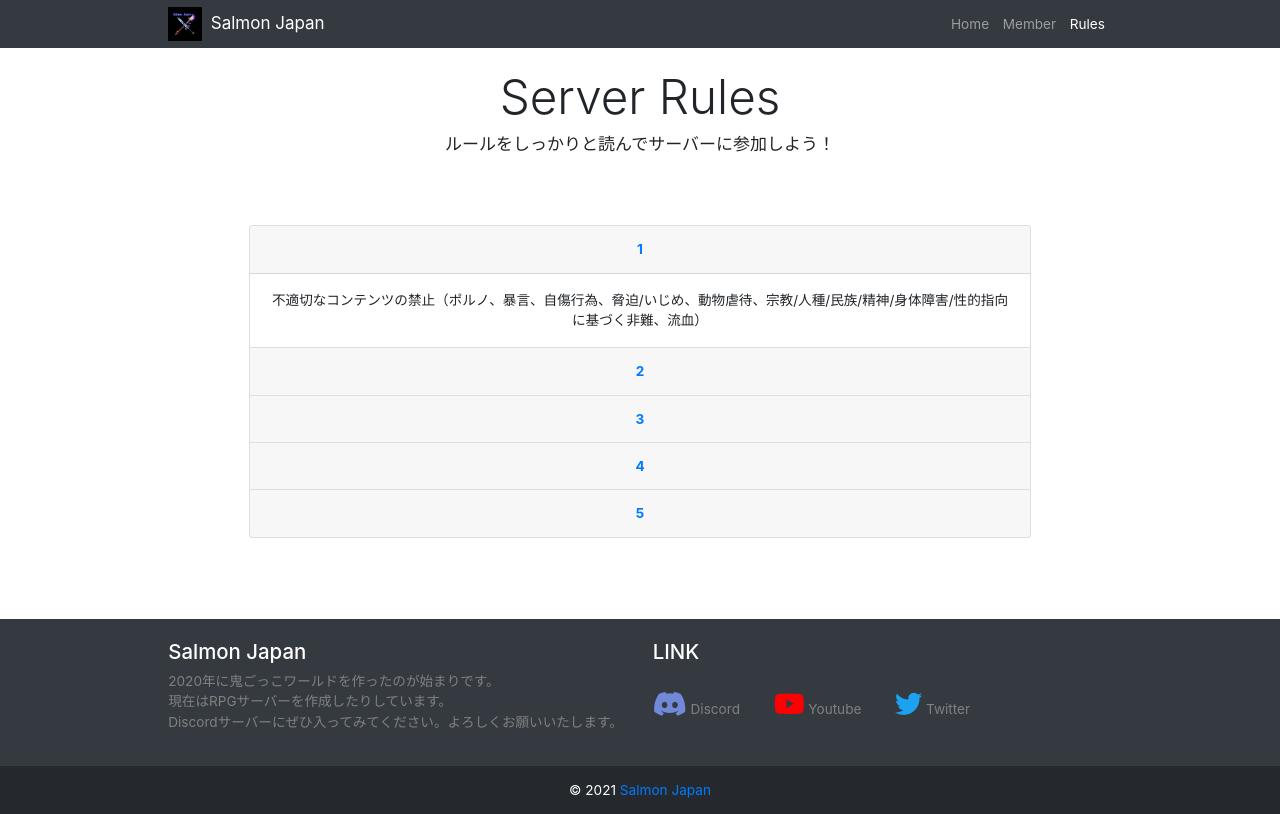
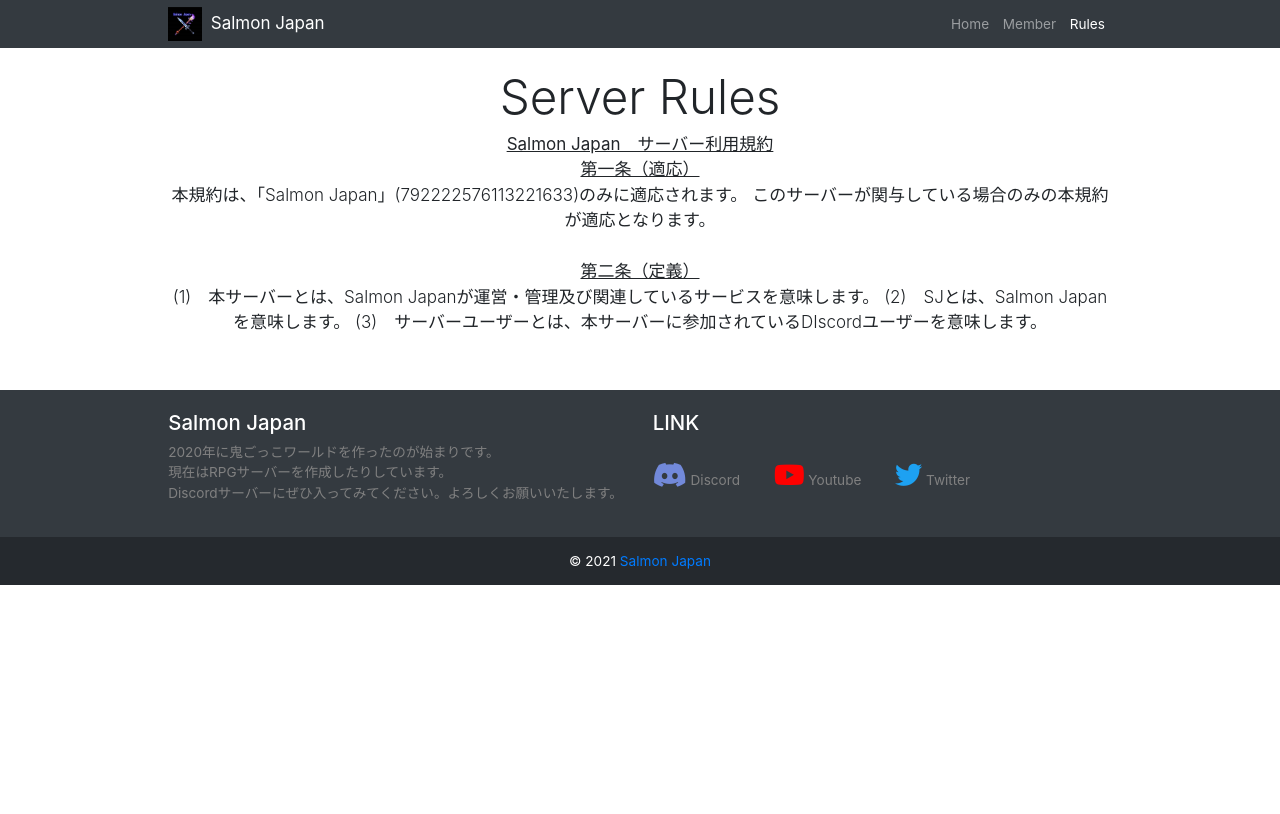
Before and after one commit to salmonjapan-rpg/salmonjapan-rpg.github.io, a plain HTML site: page subpages/rules.html in a window 1280 px wide. Drawn offline with nearby package versions, Linux system fonts and the light colour scheme; a script that the page names is missing.

Commit message:
Update rules.html

```diff
--- a/subpages/rules.html
+++ b/subpages/rules.html
@@ -71,102 +71,15 @@
     <section class="py-5" style="margin-top: 2rem;">
       <div class="container">
         <h4 class="display-4">Server Rules</h4>
-        <p class="lead">ルールをしっかりと読んでサーバーに参加しよう！</p>
+        <p class="lead"><u><b>Salmon Japan　サーバー利用規約</b></u> <br>
+        <u><b>第一条（適応）</u></b><br>
+        本規約は、「Salmon Japan」(792222576113221633)のみに適応されます。
+        このサーバーが関与している場合のみの本規約が適応となります。<br><br>
+        <u><b>第二条（定義）</u></b><br>
+        (1)　本サーバーとは、Salmon Japanが運営・管理及び関連しているサービスを意味します。
+        (2)　SJとは、Salmon Japanを意味します。
+        (3)　サーバーユーザーとは、本サーバーに参加されているDIscordユーザーを意味します。</p>
       </div>
-  </section>
-
-  <!-- Thanks @Skelly from Codepen! -->
-  <section style="padding-bottom: 5rem;">
-    <div class="container py-3">
-      <div class="row">
-        <div class="col-10 mx-auto">
-          <div class="accordion" id="faqExample">
-            <div class="card">
-              <div class="card-header p-2" id="headingOne">
-                <h5 class="mb-0">
-                  <button class="btn btn-link" type="button" data-toggle="collapse" data-target="#collapseOne" aria-expanded="true" aria-controls="collapseOne">
-                    <b>1</b>
-                  </button>
-                </h5>
-              </div>
-              <div id="collapseOne" class="collapse show" aria-labelledby="headingOne" data-parent="#faqExample">
-                <div class="card-body">
-                  不適切なコンテンツの禁止（ポルノ、暴言、自傷行為、脅迫/いじめ、動物虐待、宗教/人種/民族/精神/身体障害/性的指向に基づく非難、流血）
-                </div>
-              </div>
-            </div>
-            <!-- This is the " Two " page. -->
-            <div class="card">
-              <div class="card-header p-2" id="headingTwo">
-                <h5 class="mb-0">
-                  <button class="btn btn-link collapsed" type="button" data-toggle="collapse" data-target="#collapseTwo" aria-expanded="false" aria-controls="collapseTwo">
-                    <b>2</b>
-                  </button>
-                </h5>
-              </div>
-              <div id="collapseTwo" class="collapse" aria-labelledby="headingTwo" data-parent="#faqExample">
-                <div class="card-body">
-                  スパム禁止
-                </div>
-              </div>
-            </div>
-            <!-- This is the " Three " page. -->
-            <div class="card">
-              <div class="card-header p-2" id="headingThree">
-                <h5 class="mb-0">
-                  <button class="btn btn-link collapsed" type="button" data-toggle="collapse" data-target="#collapseThree" aria-expanded="false" aria-controls="collapseThree">
-                    <b>3</b>
-                  </button>
-                </h5>
-              </div>
-              <div id="collapseThree" class="collapse" aria-labelledby="headingThree" data-parent="#faqExample">
-                <div class="card-body">
-                  違法なソフトウェアに関するリンクやハウツー情報の禁止
-                </div>
-              </div>
-            </div>
-            <!-- This is the " Four " page. -->
-            <div class="card">
-              <div class="card-header p-2" id="headingFour">
-                <h5 class="mb-0">
-                  <button class="btn btn-link collapsed" type="button" data-toggle="collapse" data-target="#collapseFour" aria-expanded="false" aria-controls="collapseThree">
-                    <b>4</b>
-                  </button>
-                </h5>
-              </div>
-              <div id="collapseFour" class="collapse" aria-labelledby="headingFour" data-parent="#faqExample">
-                <div class="card-body">
-                  ゲーム内での詐欺行為
-                </div>
-              </div>
-            </div>
-            <!-- Want a New Rule/Collapse Button? -->
-            <!-- Starts Below -->
-            <!-- This is the " Five " page. -->
-            <div class="card">
-              <!-- Please! NOTE THIS: id="headingFive" -->
-              <div class="card-header p-2" id="headingFive">
-                <h5 class="mb-0">
-                  <!-- Please! NOTE THIS: data-target="#collapseFive" -->
-                  <button class="btn btn-link collapsed" type="button" data-toggle="collapse" data-target="#collapseFive" aria-expanded="false" aria-controls="collapseThree">
-                    <b>5</b>
-                  </button>
-                </h5>
-              </div>
-              <!-- Please! NOTE THIS: id="collapseFive" and  aria-labelledby="headingFive" -->
-              <div id="collapseFive" class="collapse" aria-labelledby="headingFive" data-parent="#faqExample">
-                <div class="card-body">
-                  詐欺webサイトのリンクの共有
-                </div>
-              </div>
-            </div>
-            <!-- Gotcha? Whenever you add a new "page" for the Rules -->
-            <!-- MAKE SURE to change these values in the commentaries -->
-            <!-- Above to six, seven, eight and such -->
-          </div>
-        </div>
-      </div>
-    </div>
   </section>
 
     <!-- Footer -->
```
